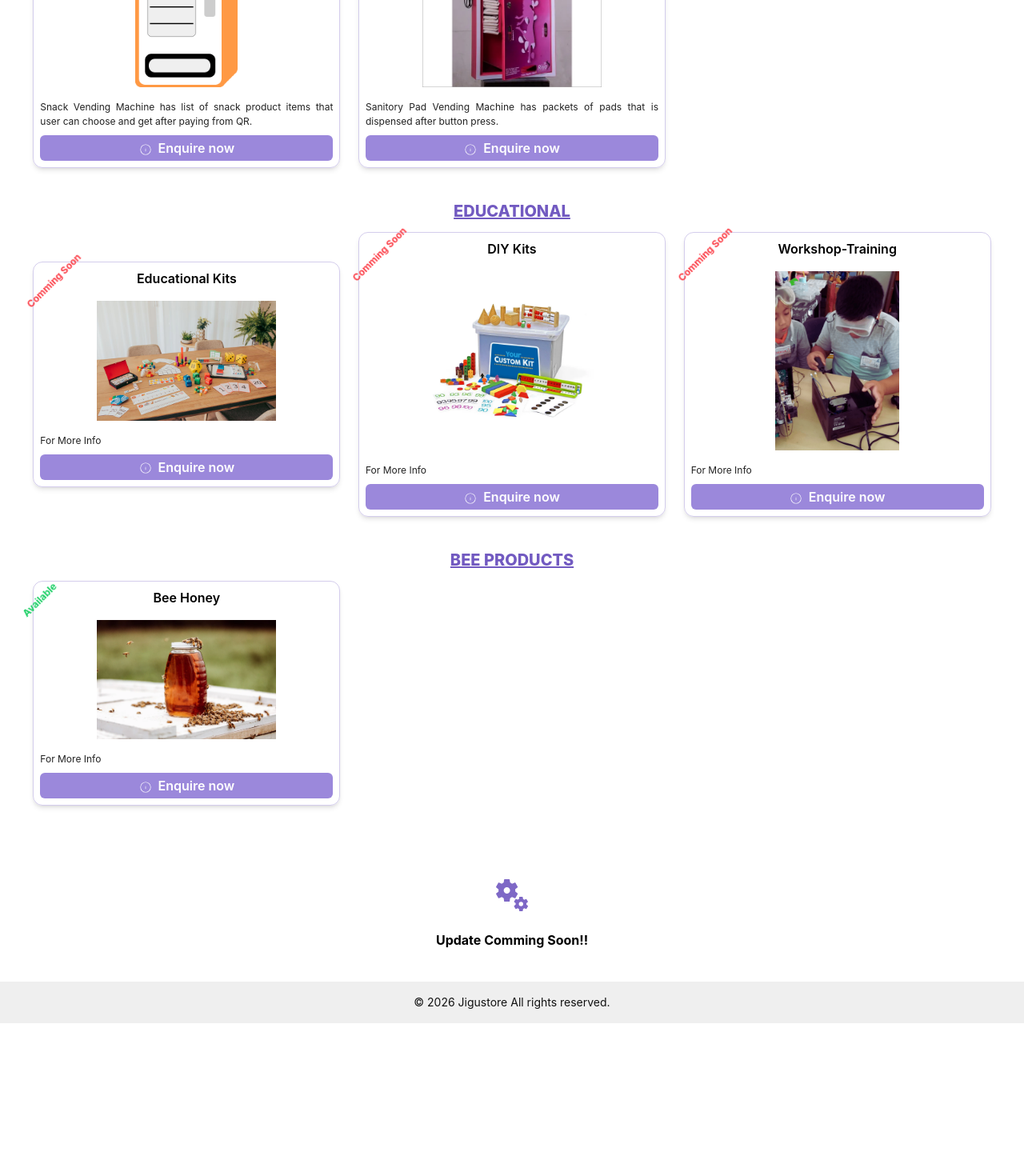
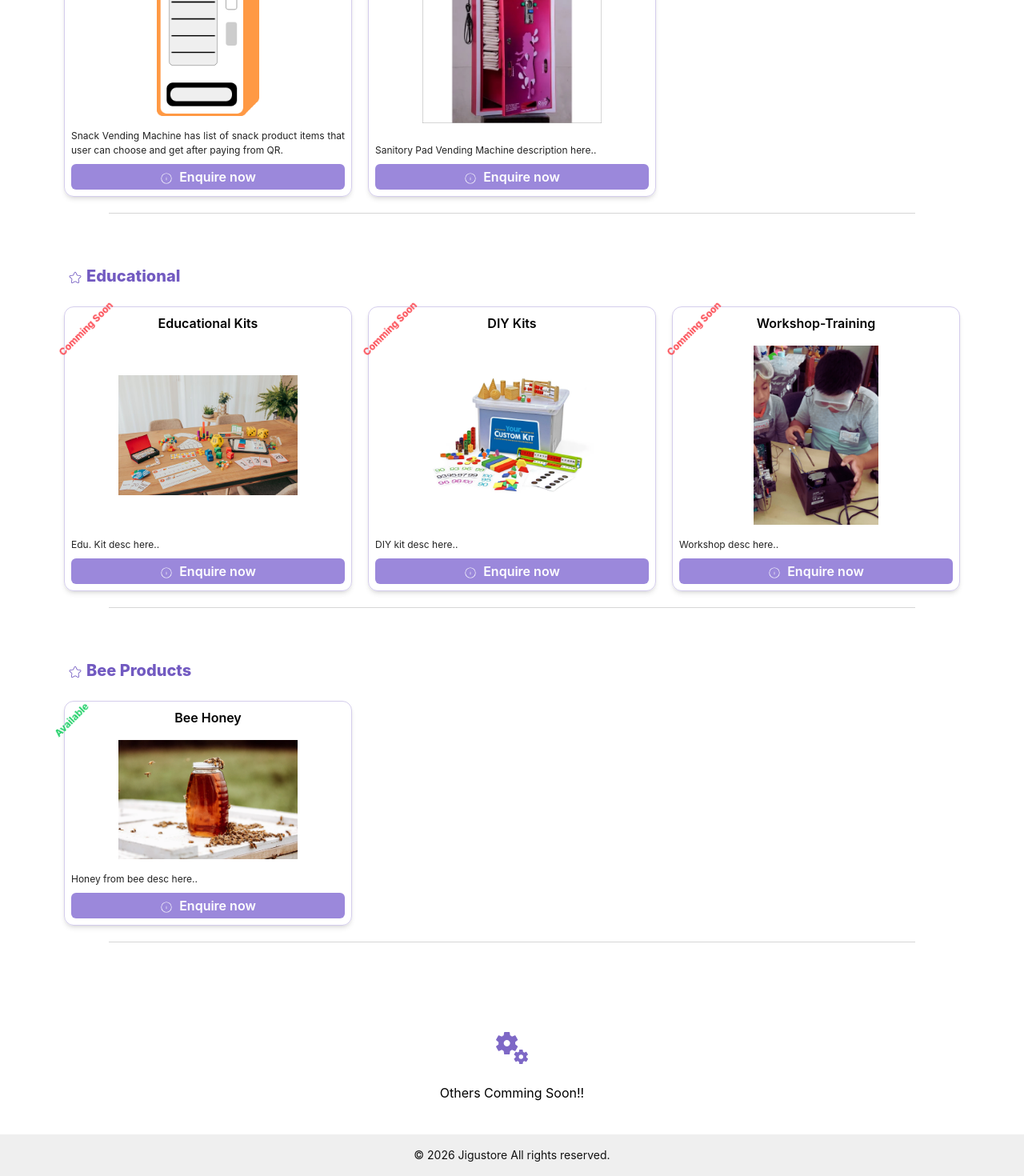
Before and after one commit to jigustore/jigu-store, a Next.js app: page /services in a window 1280 px wide. Shown: the part 336-1806 px from the top of the page at 80% size. Before the commit the page ends 1615 px from the top, so only its background shows below. Built offline with nearby package versions, Linux system fonts and the light colour scheme.

Commit message:
add: services, home, contact, about .. major changes

```diff
--- a/app/about/page.tsx
+++ b/app/about/page.tsx
@@ -1,13 +1,36 @@
-import CommingSoon from "../components/CommingSoon";
+import Link from "next/link";
 
 const About = () => {
   return (
-    <div>
-      <h1>About</h1>
-      <p className="p-2 w-[80% text-justify">
-        Jigu store is one-stop store for electronics and technical solution.
-      </p>
-      <CommingSoon />
+    <div className="w-full px-10 md:px-20 text-left">
+      <h1 className="font-bold my-4 text-xl text-theme-gray">About</h1>
+
+      <section className="w-full flex flex-col justify-between items-start gap-10 py-5">
+        {/* <span className="text-theme text-8xl font-bold">Jigu Store</span> */}
+        <div className="flex flex-col lg:flex-row justify-between items-center">
+          <p className="text-justify text-3xl md:text-6xl font-bold text-theme-gray lg:w-[41%]">
+            Jigu store is your one-stop store for{" "}
+            <span className="text-[1.5em] font-extrabold text-theme">
+              Electronics
+            </span>{" "}
+            and{" "}
+            <span className="text-[1.5em] font-extrabold text-theme">
+              Technical
+            </span>{" "}
+            solution.
+          </p>
+          <img
+            src="/icon.png"
+            className="order-first lg:order-last max-w-[20rem] lg:max-w-sm my-[-5%]"
+          />
+        </div>
+        <Link
+          href={"/services"}
+          className="border border-theme-gray/50 shadow-sm p-2 px-3 rounded-sm hover:bg-theme-w-alt"
+        >
+          Explore Services
+        </Link>
+      </section>
     </div>
   );
 };
--- a/app/components/CommingSoon.tsx
+++ b/app/components/CommingSoon.tsx
@@ -1,10 +1,21 @@
 import { MdMiscellaneousServices } from "react-icons/md";
 
-const CommingSoon = () => {
+interface ICommingSoon {
+  oClassName?: string;
+  children?: any;
+}
+
+const CommingSoon = ({ oClassName, children }: ICommingSoon) => {
   return (
-    <div className="w-full flex flex-col justify-center items-center gap-5 p-10">
+    <div
+      className={`w-full flex flex-col justify-center items-center gap-5 p-10 ${oClassName ? oClassName : ""}`}
+    >
       <MdMiscellaneousServices className="text-theme text-5xl animate-pulse" />
-      <span className="font-bold">Update Comming Soon!!</span>
+      {children ? (
+        children
+      ) : (
+        <span className="font-bold">Update Comming Soon!!</span>
+      )}
     </div>
   );
 };
--- a/app/components/Navbar.tsx
+++ b/app/components/Navbar.tsx
@@ -8,9 +8,10 @@ interface INavItem {
 
 const Navbar = () => {
   return (
-    <nav className="w-full flex flex-row justify-between items-center fixed top-0 bg-theme-w-alt p-2 px-6 gap-10">
+    <nav className="w-full z-50 flex flex-row justify-between items-center fixed top-0 bg-theme-w-alt p-3 px-6 gap-10">
       <Link href={"/"} className="text-theme font-bold ">
-        Jigustore
+        {/* Jigustore */}
+        <img src="/icon.png" className="max-h-18 -my-10" />
       </Link>
       <div className="flex flex-row gap-2">
         {_navItems.map((ni, ind) => {
--- a/app/contact/page.tsx
+++ b/app/contact/page.tsx
@@ -1,11 +1,59 @@
-import CommingSoon from "../components/CommingSoon";
+"use client";
+
+import { BiMailSend, BiMobile } from "react-icons/bi";
+import { useQRCode } from "next-qrcode";
+import { FaViber, FaWhatsapp } from "react-icons/fa";
 
 const Contact = () => {
+  const { Image } = useQRCode();
   return (
-    <div>
-      <h1>Contact</h1>
-      <a href="mailto:storejigu@gmail.com">storejigu@gmail.com</a>
-      <CommingSoon />
+    <div className="min-h-[60vh] flex flex-col justify-between items-center text-xl">
+      <h1 className="text-theme-gray font-bold my-2 text-3xl">Contact</h1>
+
+      <section className="w-full">
+        <div className="flex flex-row justify-center items-center gap-2">
+          <BiMailSend className="text-xl" />
+          <a href="mailto:storejigu@gmail.com" className="hover:underline">storejigu@gmail.com</a>
+        </div>
+        <div className="flex flex-row justify-center items-center gap-2">
+          <BiMobile className="text-xl" />
+          <a href="tel:+9779868053067">+977-9868053067</a>
+        </div>
+
+        <hr className="border border-theme-gray my-4" />
+
+        <h2 className="text-theme font-bold my-8">Other Media</h2>
+        <div className="flex flex-col sm:flex-row justify-evenly items-center gap-5 sm:gap-20">
+          <div className="flex flex-col justify-evenly items-center border border-theme-gray/30 shadow-sm rounded-md">
+            <Image
+              text={"https://wa.me/+9868053067"}
+              options={{
+                type: "image/jpeg",
+                quality: 0.3,
+                errorCorrectionLevel: "M",
+                margin: 1,
+                scale: 4,
+                width: 200,
+              }}
+            />
+            <FaWhatsapp className="text-theme-green text-3xl" />
+          </div>
+          <div className="flex flex-col justify-evenly items-center border border-theme-gray/30 shadow-sm rounded-md">
+            <Image
+              text={"viber://chat/?number=+9779868053067"}
+              options={{
+                type: "image/jpeg",
+                quality: 0.3,
+                errorCorrectionLevel: "M",
+                margin: 1,
+                scale: 4,
+                width: 200,
+              }}
+            />
+            <FaViber className="text-theme text-3xl" />
+          </div>
+        </div>
+      </section>
     </div>
   );
 };
--- a/app/globals.css
+++ b/app/globals.css
@@ -7,7 +7,33 @@
   --color-theme-w-alt: #efefef;
   --color-theme-black: #111111;
   --color-theme-black-alt: #222222;
+  --color-theme-green: #11ee11;
+  --color-theme-red: #ee1111;
+  --color-theme-gray: #787878;
   --text-s: 0.85rem;
   --text-vs: 0.75rem;
   --text-vse9: 0.9em;
+
+  --animate-wiggle: wiggle 3s ease-in-out infinite;
+  @keyframes wiggle {
+    0%,
+    100% {
+      transform: rotate(-3deg);
+    }
+    50% {
+      transform: rotate(3deg);
+    }
+  }
+
+  @keyframes gradient {
+    0%,
+    100% {
+      background-position: 0% 50%;
+    }
+    50% {
+      background-position: 100% 50%;
+    }
+  }
+
+  --animate-gradient-x: gradient 6s ease infinite;
 }
--- a/app/page.tsx
+++ b/app/page.tsx
@@ -1,16 +1,28 @@
-import { GiTimeTrap } from "react-icons/gi";
-import { LuConstruction } from "react-icons/lu";
+import Link from "next/link";
+import CommingSoon from "./components/CommingSoon";
 
 export default function Home() {
   return (
-    <main className="h-full min-w-screen justify-around items-center">
-      <div className="flex flex-col justify-evenly items-center gap-20 p-8">
-        <LuConstruction className="text-theme text-[15rem]" />
-        <span className="animate-pulse font-bold text-4xl">
-          Webiste Under Construction! Visit Soon
-        </span>
-        <GiTimeTrap className="animate-spin text-theme text-6xl" />
-      </div>
-    </main>
+    <>
+      <main className="min-h-screen min-w-screen flex flex-col justify-around items-center">
+        <div>
+          <span className="font-semibold text-xl text-theme-gray">
+            Build Unthinkable with
+          </span>
+          <h1 className="bg-linear-to-r from-theme to-theme/70 via-theme-alt bg-size-[200%_auto] bg-clip-text text-transparent animate-gradient-x md:text-[10rem] text-7xl font-black p-4">
+            Jigu Store
+          </h1>
+        </div>
+        <Link
+          href="/services"
+          className="bg-theme-alt text-theme-w text-xl hover:bg-theme p-3 px-5 font-semibold rounded-md duration-300"
+        >
+          Browse Services
+        </Link>
+      </main>
+      <CommingSoon oClassName="bg-theme-red/20">
+        Other Update Comming Soon!
+      </CommingSoon>
+    </>
   );
 }
--- a/app/services/page.tsx
+++ b/app/services/page.tsx
@@ -1,7 +1,7 @@
 import { _serviceCatEntry } from "@/lib/data/_serviceCat";
 import CommingSoon from "../components/CommingSoon";
 import Link from "next/link";
-import { CiCircleInfo } from "react-icons/ci";
+import { CiCircleInfo, CiStar } from "react-icons/ci";
 
 interface IServiceCatItem {
   title: string;
@@ -18,29 +18,34 @@ interface IServiceCat {
 const Services = () => {
   return (
     <div className="w-full">
-      <h1>Services</h1>
-      <section className="w-full flex flex-col justify-evenly items-center gap-6 my-10">
+      <h1 className="text-theme-gray font-bold my-2 text-3xl">Services</h1>
+
+      <section className="w-full flex flex-col justify-evenly items-center gap-6 my-10 md:px-20 px-10">
         {_serviceCatEntry.map((sce, ind) => {
           return <ServiceCat key={ind} {...sce} />;
         })}
       </section>
 
-      <CommingSoon />
+      <CommingSoon>
+        <span>Others Comming Soon!!</span>
+      </CommingSoon>
     </div>
   );
 };
 
 const ServiceCat = ({ title, items }: IServiceCat) => {
   return (
-    <div className="w-full my-2">
-      <h2 className="font-extrabold uppercase text-theme underline mb-3 text-xl">
+    <div className="w-full my-2 flex flex-col justify-evenly items-start">
+      <h2 className="font-extrabold text-theme mb-5 text-xl p-1">
+        <CiStar className="inline-block mr-1" />
         {title}
       </h2>
-      <div className="w-full grid grid-cols-1 sm:grid-cols-2 xl:grid-cols-3 place-items-center gap-5 px-10">
+      <div className="w-full grid grid-cols-1 sm:grid-cols-2 xl:grid-cols-3 place-items-center gap-5">
         {items?.map((scei, ind) => {
           return <ServiceCatItem key={ind} {...scei} />;
         })}
       </div>
+      <hr className="w-[90%] m-auto border-theme-gray/30 my-5" />
     </div>
   );
 };
@@ -52,7 +57,7 @@ const ServiceCatItem = ({
   available,
 }: IServiceCatItem) => {
   return (
-    <div className="relative flex flex-col justify-evenly min-w-56 w-full md:max-w-sm min-h-56 rounded-xl border border-theme/30 hover:border-theme hover:-translate-y-0.5 shadow-md p-2 duration-300 gap-4">
+    <div className="relative flex flex-col justify-evenly min-w-56 w-full h-full md:max-w-sm min-h-56 rounded-xl border border-theme/30 hover:border-theme hover:-translate-y-0.5 shadow-md p-2 duration-300 gap-4">
       <span
         className={`absolute top-[5%] left-[-5%] -rotate-45 animate-pulse font-bold text-vs ${!available ? "text-red-500" : "text-green-500"}`}
       >
@@ -68,7 +73,7 @@ const ServiceCatItem = ({
         {descriptions ? descriptions : "For More Info"}
       </p>
       <Link
-        href={`/services/${title}`}
+        href={`https://wa.me/+9779868053067?text=I am interested in ${title}`}
         className="bg-theme-alt/80 hover:bg-theme text-theme-w p-1 px-2 font-semibold rounded-md"
       >
         <CiCircleInfo className="inline-block mr-2" />
--- a/lib/data/_serviceCat.ts
+++ b/lib/data/_serviceCat.ts
@@ -8,7 +8,7 @@ export const _serviceCatEntryBase = [
     },
     {
         title: "Sanitory Pad Despensor Machine",
-        descriptions: "Sanitory Pad Vending Machine has packets of pads that is dispensed after button press.",
+        descriptions: "Sanitory Pad Vending Machine description here..",
         available: true,
       },
     ],
@@ -18,15 +18,15 @@ export const _serviceCatEntryBase = [
     items: [
       {
         title: "Educational Kits",
-        descriptions: ""
+        descriptions: "Edu. Kit desc here.."
     },
     {
         title: "DIY Kits",
-        descriptions: ""
+        descriptions: "DIY kit desc here.."
     },
     {
         title: "Workshop-Training",
-        descriptions: ""
+        descriptions: "Workshop desc here.."
     },
 ],
 },
@@ -35,7 +35,7 @@ export const _serviceCatEntryBase = [
     items: [
         {
             title: "Bee Honey",
-            descriptions: "",
+            descriptions: "Honey from bee desc here..",
             available: true,
       },
     ],
--- a/package.json
+++ b/package.json
@@ -11,6 +11,7 @@
   },
   "dependencies": {
     "next": "16.2.4",
+    "next-qrcode": "^2.5.1",
     "postcss": "^8.5.13",
     "react": "19.2.4",
     "react-dom": "19.2.4",
```
Also changed, not shown: 1 other file (tests, documents, lock files or other folders).
